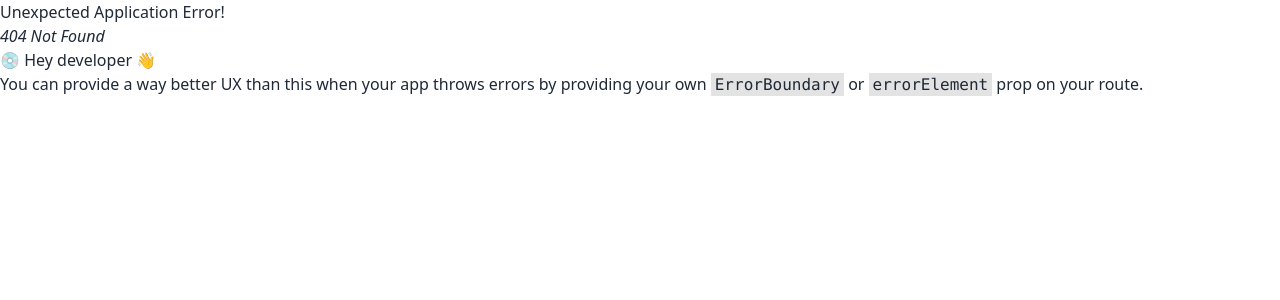
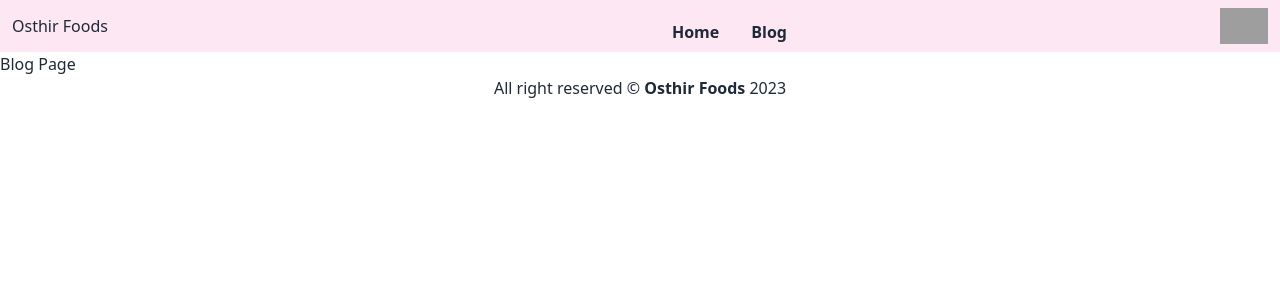
Before and after one commit to Abu-Taieb/osthir-foods, a React (Vite) app: page /blog in a window 1280 px wide. Before the commit this address had no page. Shown: the top 300 px of the page. Built offline with nearby package versions, Linux system fonts and the light colour scheme; grey boxes are pictures that could not be loaded.

Commit message:
Router Setup Complete

```diff
--- a/src/layout/Main/Main.jsx
+++ b/src/layout/Main/Main.jsx
@@ -2,13 +2,14 @@ import React from 'react';
 import Header from '../../pages/Share/Header/Header';
 import Footer from '../../pages/Share/Footer/Footer';
 import Navbar from '../../pages/Share/Navbar/Navbar';
+import { Outlet } from 'react-router-dom';
 
 const Main = () => {
     return (
         <div>
             <Navbar></Navbar>
             <Header></Header>
-
+            <Outlet></Outlet>
             <Footer></Footer>
         </div>
     );
--- /dev/null
+++ b/src/pages/Blog/Blog.jsx
@@ -0,0 +1,11 @@
+import React from 'react';
+
+const Blog = () => {
+    return (
+        <div>
+            <h3>Blog Page</h3>
+        </div>
+    );
+};
+
+export default Blog;
--- a/src/pages/Login/Login.jsx
+++ b/src/pages/Login/Login.jsx
@@ -1,5 +1,6 @@
 import React from 'react';
 import'./Login.css'
+import { Link } from 'react-router-dom';
 
 const Login = () => {
     return (
@@ -24,7 +25,7 @@ const Login = () => {
           <button type="submit">Log In</button>
           <p>
             <span>
-              New to Ema-John? <Link to="/signup">Sign Up</Link>
+              New to Osthir Foods? <Link to="/signup">Sign Up</Link>
             </span>
           </p>
           <button type="submit">Continue with Google</button>
--- a/src/pages/Share/Navbar/Navbar.jsx
+++ b/src/pages/Share/Navbar/Navbar.jsx
@@ -20,7 +20,7 @@ const Navbar = () => {
               </span>
             </div>
             <ul className={`grid md:flex md:top-3 md:gap-4 absolute ${open ? 'top-16' : '-top-40'}`}>
-              <Link className="p-2 font-bold" to={"/home"}>
+              <Link className="p-2 font-bold" to={"/"}>
                 Home
               </Link>
               <Link className="p-2 font-bold" to={"/blog"}>
--- a/src/pages/Signup/SignUp.jsx
+++ b/src/pages/Signup/SignUp.jsx
@@ -1,10 +1,11 @@
 import React from 'react';
 import './SignUp.css'
+import { Link } from 'react-router-dom';
 
 const SignUp = () => {
     return (
         <div>
-      <form onSubmit={handleSignUp} className="login">
+      <form className="login">
         <h2>Sign Up</h2>
         <div className="loginDetails">
           <input
--- a/src/routes/Router/Router.jsx
+++ b/src/routes/Router/Router.jsx
@@ -3,6 +3,7 @@ import Main from "../../layout/Main/Main";
 import Home from "../../pages/Home/Home";
 import SignUp from "../../pages/Signup/Signup";
 import Login from "../../pages/Login/Login";
+import Blog from "../../pages/Blog/Blog";
 
 const router = createBrowserRouter([
     {
@@ -20,6 +21,10 @@ const router = createBrowserRouter([
             {
                 path: '/login',
                 element: <Login></Login>
+            },
+            {
+                path: '/blog',
+                element: <Blog></Blog>
             }
         ]
 
```
